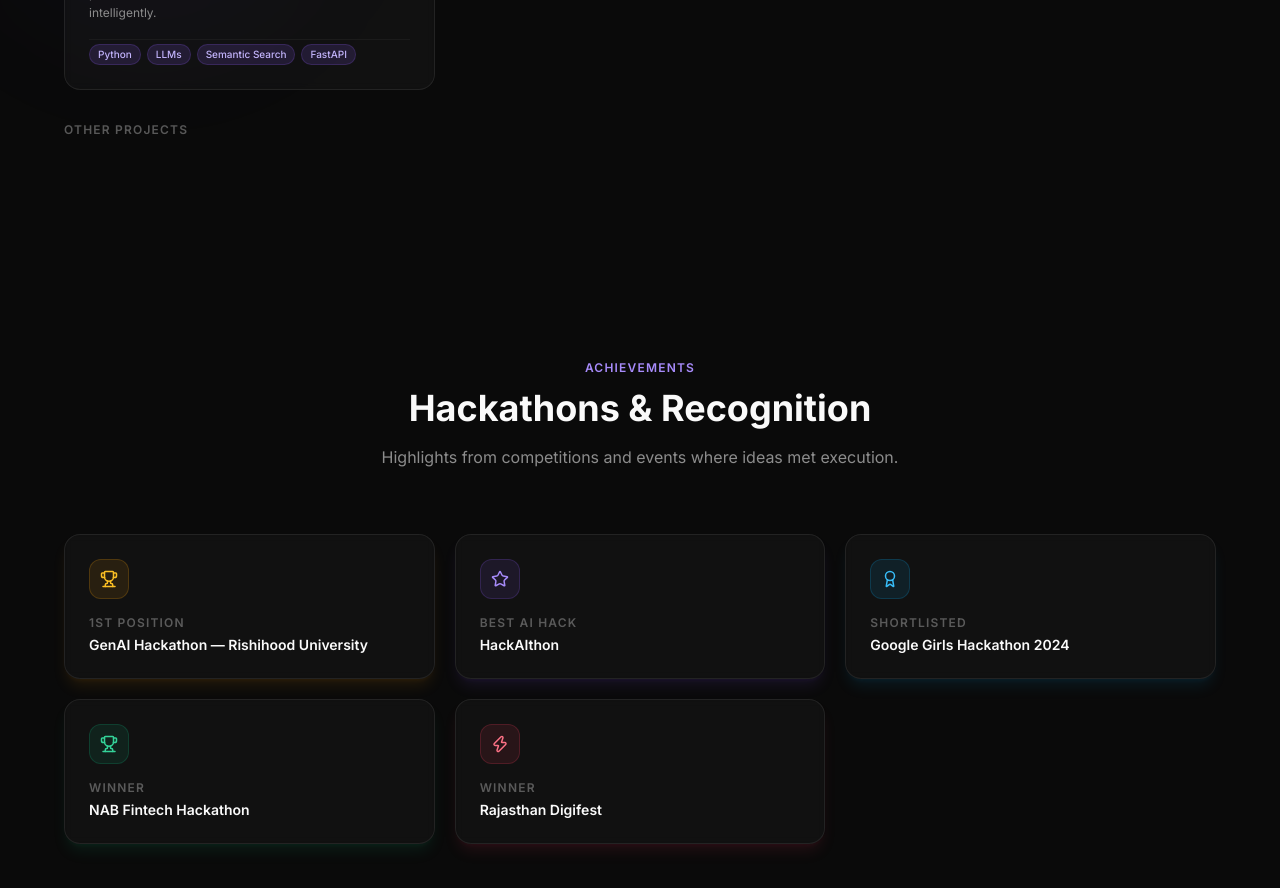
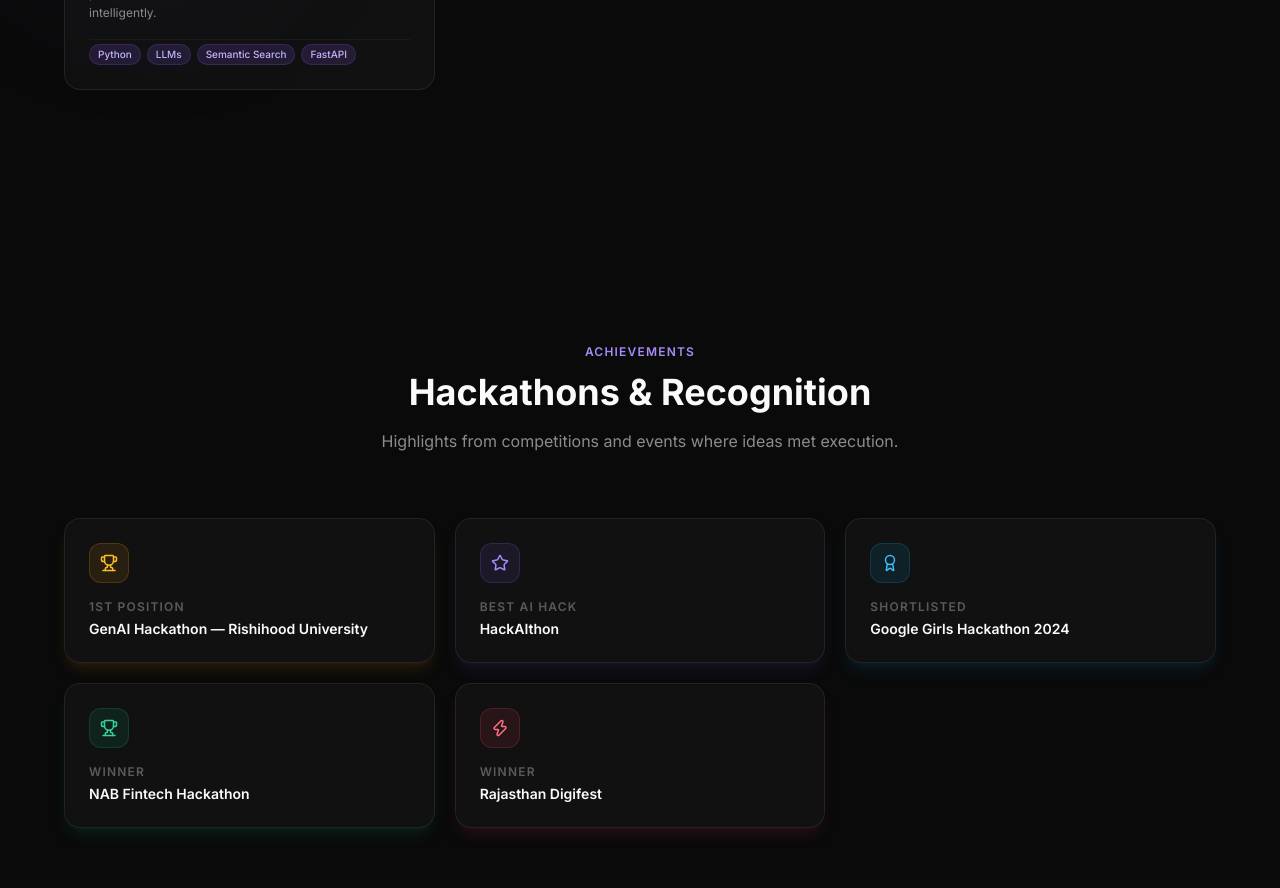
Before and after one commit to varshabhaskar07/Portfolio, a Next.js app: page / in a window 1280 px wide. Shown: the part 3760-4648 px from the top of the page. Built offline with nearby package versions, Linux system fonts and the light colour scheme.

Commit message:
removing other project

```diff
--- a/src/components/sections/Projects.tsx
+++ b/src/components/sections/Projects.tsx
@@ -43,7 +43,7 @@
         <div>
           <div className="flex items-center gap-2 mb-6">
             <span className="text-xs font-semibold tracking-widest uppercase text-muted-foreground/60">
-              Other Projects
+              {/* Other Projects */}
             </span>
           </div>
           <div className="grid md:grid-cols-3 gap-5">
```
